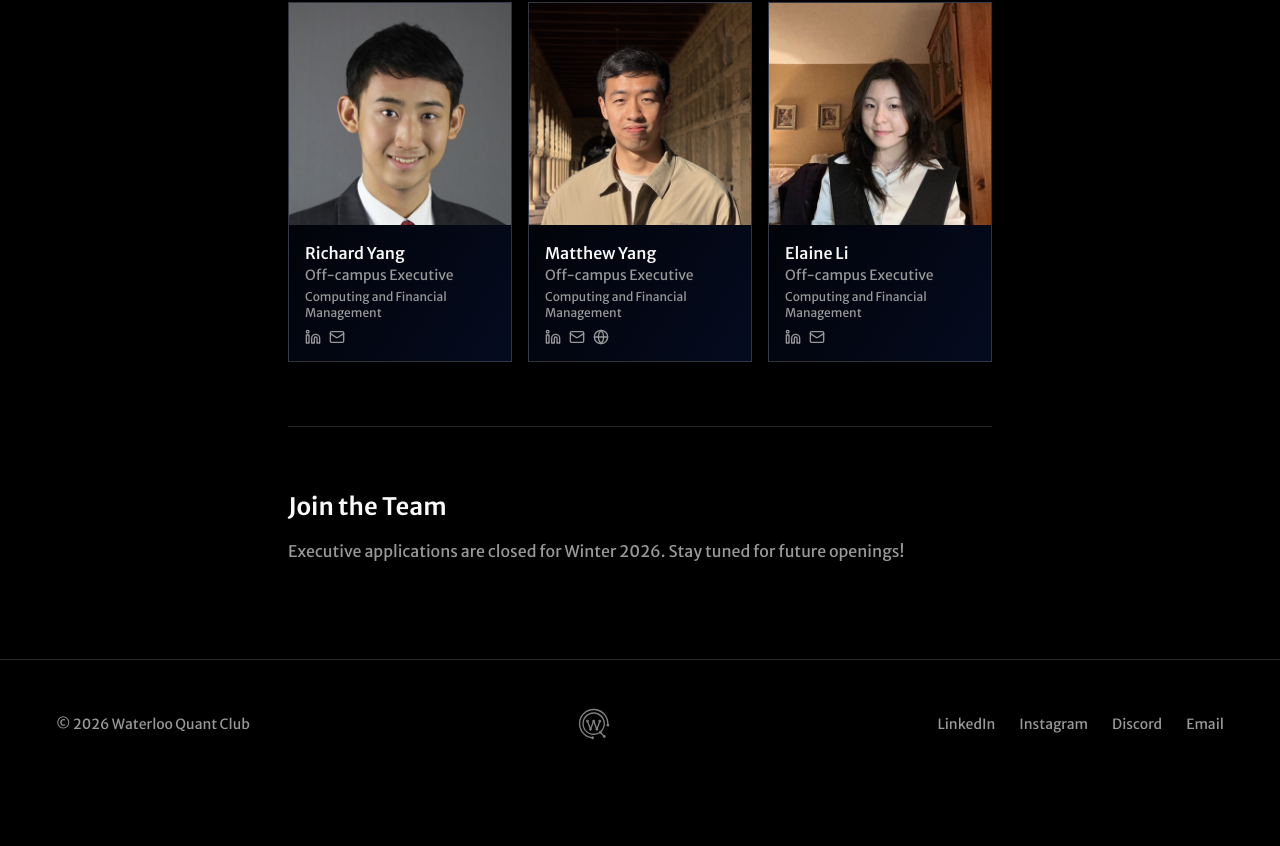
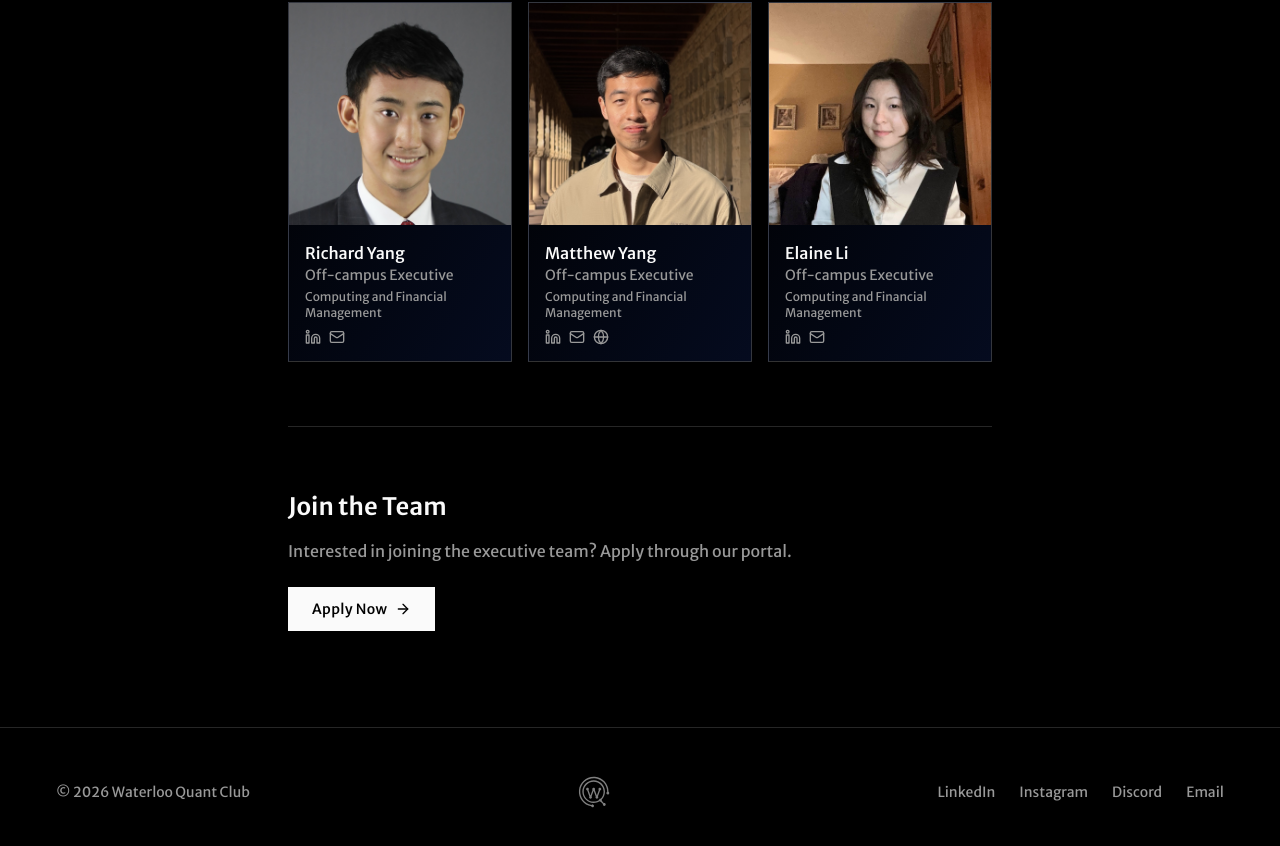
Before and after one commit to waterlooquantclub/waterlooquantclub.github.io, a React (Vite) app in the folder client/: page /team in a window 1280 px wide. Shown: the part 3246-4092 px from the top of the page. Before the commit the page ends 4034 px from the top, so only its background shows below. Built offline with nearby package versions, Linux system fonts and the light colour scheme; the HTML template or start-up script is replaced by a standard one.

Commit message:
added new portal link to the join section within team page

```diff
--- a/client/src/pages/Team.tsx
+++ b/client/src/pages/Team.tsx
@@ -1,7 +1,7 @@
 import { useState } from "react";
 import Layout from "@/components/Layout";
 import { TEAM } from "@/lib/constants";
-import { Linkedin, Mail, Globe, ChevronLeft, ChevronRight } from "lucide-react";
+import { Linkedin, Mail, Globe, ChevronLeft, ChevronRight, ArrowRight } from "lucide-react";
 import { Dialog, DialogContent, DialogTitle } from "@/components/ui/dialog";
 
 // Dynamic imports for team images
@@ -134,10 +134,18 @@ const Team = () => {
 
           <div className="mt-16 pt-16 border-t border-[#FAFAFA]/15">
             <h2 className="text-2xl font-semibold mb-4">Join the Team</h2>
-            <p className="text-muted-foreground">
-              Executive applications are closed for Winter 2026. Stay tuned for
-              future openings!
+            <p className="text-muted-foreground mb-6">
+              Interested in joining the executive team? Apply through our portal.
             </p>
+            <a
+              href="https://portal.waterlooquantclub.com/"
+              target="_blank"
+              rel="noopener noreferrer"
+              className="inline-flex items-center gap-2 bg-foreground text-background px-6 py-3 text-sm font-medium tracking-wide hover:bg-foreground/90 transition-colors"
+            >
+              Apply Now
+              <ArrowRight className="w-4 h-4" />
+            </a>
           </div>
         </div>
       </section>
```
